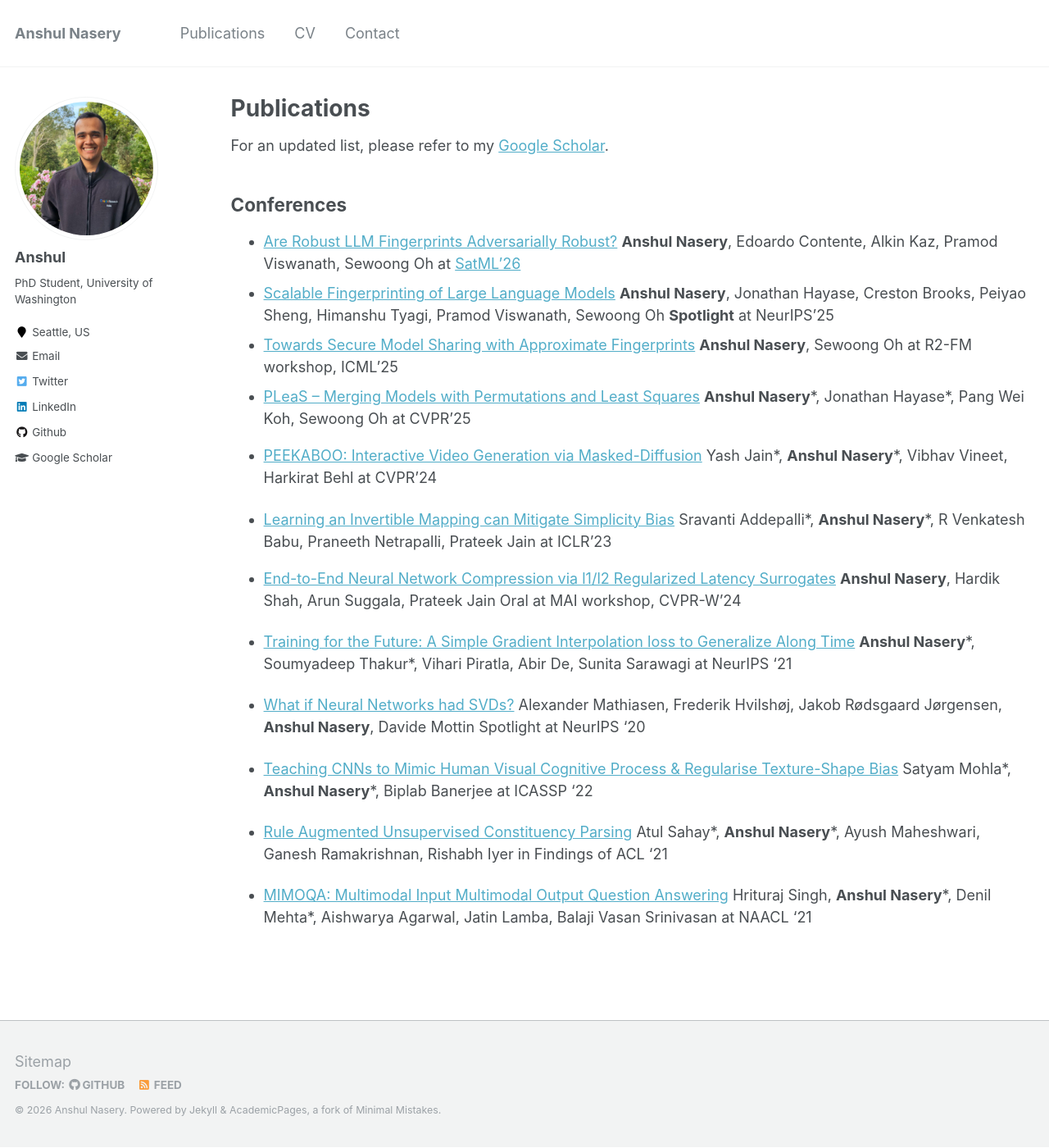
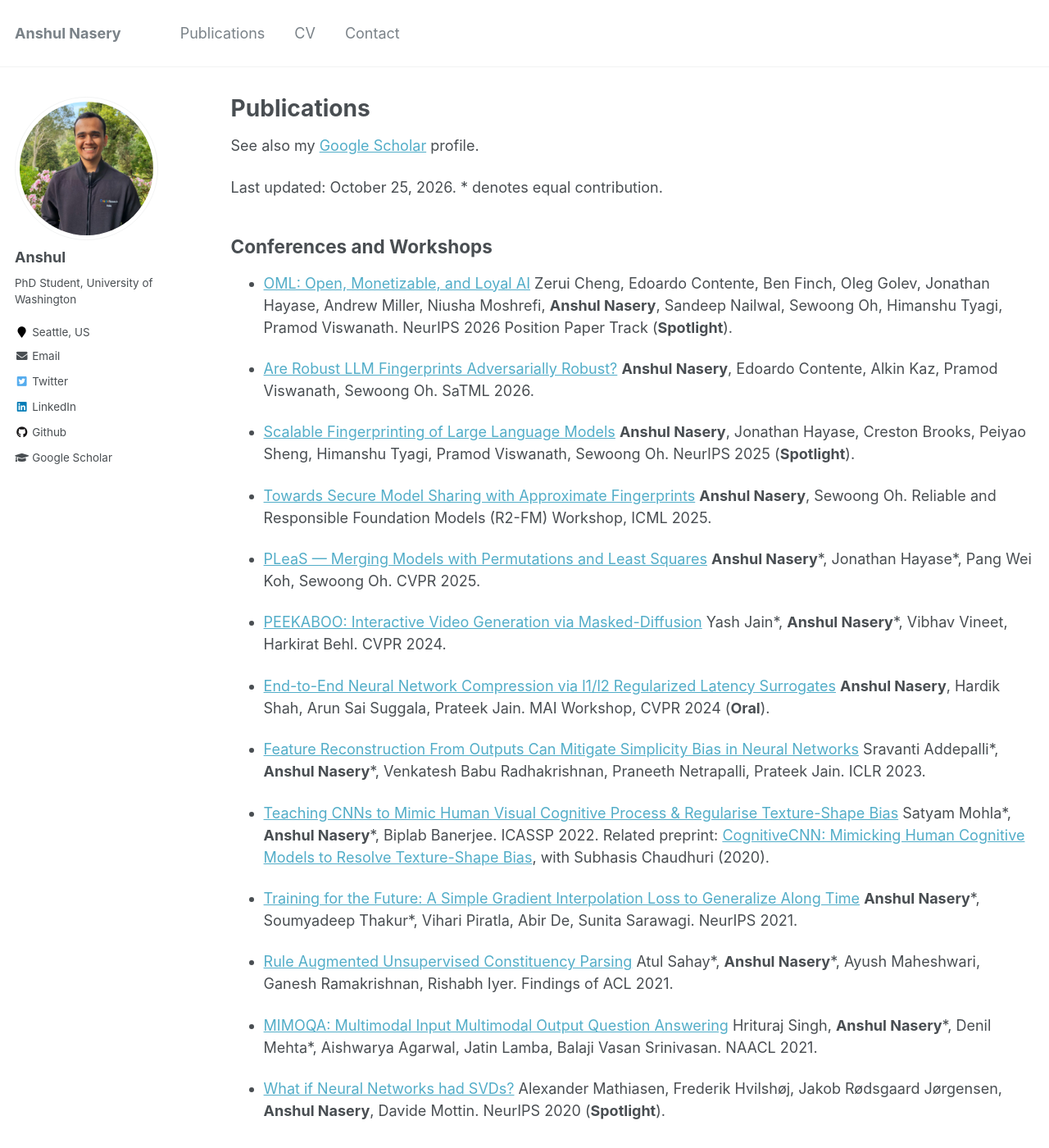
Before and after one commit to anshuln2/anshuln2.github.io, a Jekyll site: the page built from _pages/publications.md, in a window 1280 px wide and 1400 px high. Shown: the whole window at 82% size. Built offline with Jekyll 4.4.1, drawn with Linux system fonts in a browser that asks for light colours; some of the changed text lies outside the part shown.

Commit message:
Update publications from Google Scholar

```diff
--- a/_pages/publications.md
+++ b/_pages/publications.md
@@ -5,47 +5,61 @@ permalink: /publications/
 author_profile: true
 ---
 
-For an updated list, please refer to my [Google Scholar](https://scholar.google.co.in/citations?user=lmvY2SMAAAAJ&hl=en).
+See also my [Google Scholar](https://scholar.google.com/citations?user=lmvY2SMAAAAJ&hl=en) profile.
 
+Last updated: October 25, 2026. \* denotes equal contribution.
 
+## Conferences and Workshops
 
+* [OML: Open, Monetizable, and Loyal AI](https://arxiv.org/abs/2411.03887)
+  Zerui Cheng, Edoardo Contente, Ben Finch, Oleg Golev, Jonathan Hayase, Andrew Miller, Niusha Moshrefi, **Anshul Nasery**, Sandeep Nailwal, Sewoong Oh, Himanshu Tyagi, Pramod Viswanath. NeurIPS 2026 Position Paper Track (**Spotlight**).
 
+* [Are Robust LLM Fingerprints Adversarially Robust?](https://arxiv.org/abs/2509.26598)
+  **Anshul Nasery**, Edoardo Contente, Alkin Kaz, Pramod Viswanath, Sewoong Oh. SaTML 2026.
 
+* [Scalable Fingerprinting of Large Language Models](https://arxiv.org/abs/2502.07760)
+  **Anshul Nasery**, Jonathan Hayase, Creston Brooks, Peiyao Sheng, Himanshu Tyagi, Pramod Viswanath, Sewoong Oh. NeurIPS 2025 (**Spotlight**).
 
+* [Towards Secure Model Sharing with Approximate Fingerprints](https://openreview.net/forum?id=Ppq5WwPTZ7)
+  **Anshul Nasery**, Sewoong Oh. Reliable and Responsible Foundation Models (R2-FM) Workshop, ICML 2025.
 
-## Conferences
-* [Are Robust LLM Fingerprints Adversarially Robust?](https://arxiv.org/abs/2509.26598)
-  	**Anshul Nasery**, Edoardo Contente, Alkin Kaz, Pramod Viswanath, Sewoong Oh at [SatML'26](https://satml.org/)
-* [Scalable Fingerprinting of Large Language Models](https://arxiv.org/abs/2502.07760)
-  	**Anshul Nasery**, Jonathan Hayase, Creston Brooks, Peiyao Sheng, Himanshu Tyagi, Pramod Viswanath, Sewoong Oh **Spotlight** at NeurIPS'25
-* [Towards Secure Model Sharing with Approximate Fingerprints](https://openreview.net/pdf?id=Ppq5WwPTZ7)
-  	**Anshul Nasery**, Sewoong Oh at R2-FM workshop, ICML'25
-* [PLeaS -- Merging Models with Permutations and Least Squares](https://arxiv.org/abs/2407.02447)
-	 **Anshul Nasery**\*, Jonathan Hayase\*,  Pang Wei Koh, Sewoong Oh at CVPR'25
+* [PLeaS — Merging Models with Permutations and Least Squares](https://arxiv.org/abs/2407.02447)
+  **Anshul Nasery**\*, Jonathan Hayase\*, Pang Wei Koh, Sewoong Oh. CVPR 2025.
+
 * [PEEKABOO: Interactive Video Generation via Masked-Diffusion](https://arxiv.org/abs/2312.07509)
-	Yash Jain\*, **Anshul Nasery**\*,  Vibhav Vineet, Harkirat Behl at CVPR'24
+  Yash Jain\*, **Anshul Nasery**\*, Vibhav Vineet, Harkirat Behl. CVPR 2024.
 
-* [Learning an Invertible Mapping can Mitigate Simplicity Bias](https://arxiv.org/abs/2210.01360)
-	Sravanti Addepalli\*, **Anshul Nasery**\*, R Venkatesh Babu, Praneeth Netrapalli, Prateek Jain at ICLR'23
-* [End-to-End Neural Network Compression via l1/l2 Regularized Latency Surrogates](https://ieeexplore.ieee.org/document/10678112)
-	**Anshul Nasery**, Hardik Shah, Arun Suggala, Prateek Jain Oral at MAI workshop, CVPR-W'24
+* [End-to-End Neural Network Compression via l1/l2 Regularized Latency Surrogates](https://openaccess.thecvf.com/content/CVPR2024W/MAI/html/Nasery_End-to-End_Neural_Network_Compression_via_l1l2_Regularized_Latency_Surrogates_CVPRW_2024_paper.html)
+  **Anshul Nasery**, Hardik Shah, Arun Sai Suggala, Prateek Jain. MAI Workshop, CVPR 2024 (**Oral**).
 
-* [Training for the Future: A Simple Gradient Interpolation loss to Generalize Along Time](https://openreview.net/forum?id=U7SBcmRf65)
-**Anshul Nasery**\*, Soumyadeep Thakur\*, Vihari Piratla, Abir De, Sunita Sarawagi
-at NeurIPS '21
+* [Feature Reconstruction From Outputs Can Mitigate Simplicity Bias in Neural Networks](https://openreview.net/forum?id=zH9GcZ3ZGXu)
+  Sravanti Addepalli\*, **Anshul Nasery**\*, Venkatesh Babu Radhakrishnan, Praneeth Netrapalli, Prateek Jain. ICLR 2023.
+
+* [Teaching CNNs to Mimic Human Visual Cognitive Process & Regularise Texture-Shape Bias](https://ieeexplore.ieee.org/abstract/document/9747796)
+  Satyam Mohla\*, **Anshul Nasery**\*, Biplab Banerjee. ICASSP 2022. Related preprint: [CognitiveCNN: Mimicking Human Cognitive Models to Resolve Texture-Shape Bias](https://arxiv.org/abs/2006.14722), with Subhasis Chaudhuri (2020).
+
+* [Training for the Future: A Simple Gradient Interpolation Loss to Generalize Along Time](https://openreview.net/forum?id=U7SBcmRf65)
+  **Anshul Nasery**\*, Soumyadeep Thakur\*, Vihari Piratla, Abir De, Sunita Sarawagi. NeurIPS 2021.
+
+* [Rule Augmented Unsupervised Constituency Parsing](https://aclanthology.org/2021.findings-acl.436/)
+  Atul Sahay\*, **Anshul Nasery**\*, Ayush Maheshwari, Ganesh Ramakrishnan, Rishabh Iyer. Findings of ACL 2021.
+
+* [MIMOQA: Multimodal Input Multimodal Output Question Answering](https://aclanthology.org/2021.naacl-main.418/)
+  Hrituraj Singh, **Anshul Nasery**\*, Denil Mehta\*, Aishwarya Agarwal, Jatin Lamba, Balaji Vasan Srinivasan. NAACL 2021.
 
 * [What if Neural Networks had SVDs?](https://proceedings.neurips.cc/paper/2020/hash/d61e4bbd6393c9111e6526ea173a7c8b-Abstract.html)
-Alexander Mathiasen, Frederik Hvilshøj, Jakob Rødsgaard Jørgensen, **Anshul Nasery**, Davide Mottin
- Spotlight at NeurIPS '20
+  Alexander Mathiasen, Frederik Hvilshøj, Jakob Rødsgaard Jørgensen, **Anshul Nasery**, Davide Mottin. NeurIPS 2020 (**Spotlight**).
 
-* [Teaching CNNs to Mimic Human Visual Cognitive Process & Regularise Texture-Shape Bias](https://ieeexplore.ieee.org/abstract/document/9747796)
-Satyam Mohla\*, **Anshul Nasery**\*, Biplab Banerjee
-at ICASSP '22
+## Preprints
 
-* [Rule Augmented Unsupervised Constituency Parsing](https://aclanthology.org/2021.findings-acl.436/)
-Atul Sahay\*, **Anshul Nasery**\*, Ayush Maheshwari, Ganesh Ramakrishnan, Rishabh Iyer
-in Findings of ACL '21
+* [Language Model Fingerprinting Requires Rethinking Watermark Teachers](https://arxiv.org/abs/2610.04169)
+  Jeongyeon Hwang, **Anshul Nasery**, Sewoong Oh, Jungseul Ok. arXiv, 2026.
 
-* [MIMOQA: Multimodal Input Multimodal Output Question Answering](https://aclanthology.org/2021.naacl-main.418/)
-Hrituraj Singh, **Anshul Nasery**\*, Denil Mehta\*, Aishwarya Agarwal, Jatin Lamba, Balaji Vasan Srinivasan
-at NAACL '21
+* [MIRAGE: Protecting against Malicious Image Editing via False Moderation](https://arxiv.org/abs/2606.26199)
+  **Anshul Nasery**, Ramnath Kumar, Cho-Jui Hsieh, Sewoong Oh. arXiv, 2026.
+
+* [Label Differential Privacy via Aggregation](https://arxiv.org/abs/2310.10092)
+  Anand Brahmbhatt, Rishi Saket, Shreyas Havaldar, **Anshul Nasery**, Aravindan Raghuveer. arXiv, 2023.
+
+* [DAFT: Distilling Adversarially Fine-tuned Models for Better OOD Generalization](https://arxiv.org/abs/2208.09139)
+  **Anshul Nasery**, Sravanti Addepalli, Praneeth Netrapalli, Prateek Jain. arXiv, 2022.
```
